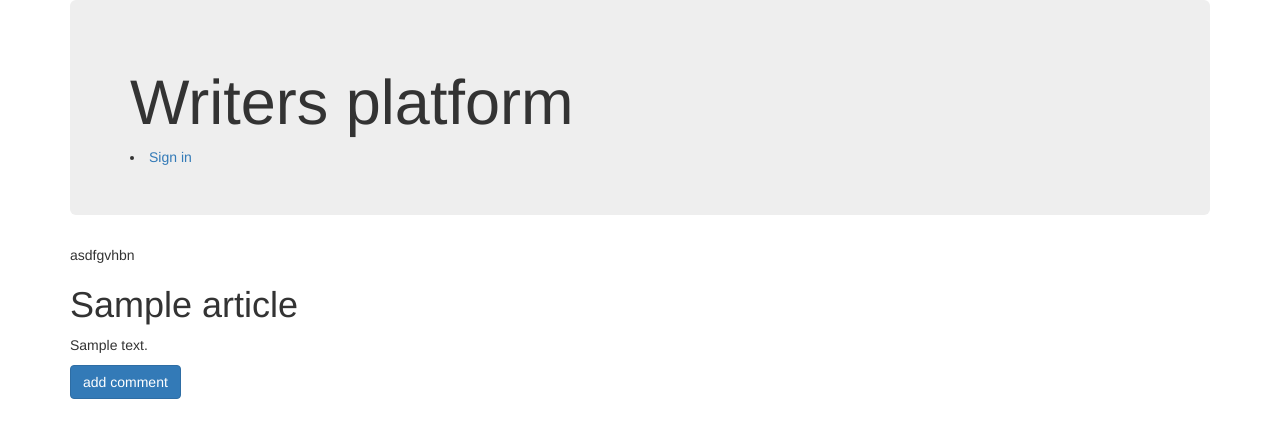
After one commit to DavidNjoroge/writers-platform, a Flask app: template app/templates/article.html in a window 1280 px wide. The commit adds this page. Shown: the top 438 px of the page. Run offline with Flask 2, Linux system fonts and the light colour scheme; tables that the repository leaves empty hold one stand-in row (values such as "Sample post"); the template is opened without the code that fills it: values that come from a table or form of the project are taken from there, most other values are stand-ins (such as "Sample title", 1, 10 or a date in 2020); parts of the project's set-up code (start-up, migrations or seed data) failed here and were passed over; some libraries are stand-ins or nearby versions.

Commit message:
finish implementing the article page

```diff
--- /dev/null
+++ b/app/templates/article.html
@@ -0,0 +1,12 @@
+{% extends 'base.html' %} {% block content %}
+
+<div class="container">
+  <p>asdfgvhbn</p>
+  <h1>{{article.title}}</h1>
+  <p>{{article.body}}</p>
+</div>
+<div class="container">
+  <a class="btn btn-primary" href="/comment/{{article.id}}">add comment</a>
+</div>
+
+{% endblock %}
--- a/config.py
+++ b/config.py
@@ -24,7 +24,7 @@ class DevConfig(Config):
     '''
     SQLALCHEMY_DATABASE_URI='postgresql+psycopg2://chutha:chutha@localhost/writers_platform'
 
-    debug=True
+    DEBUG=True
 
 config_options={
 'development':DevConfig,
--- a/manage.py
+++ b/manage.py
@@ -1,7 +1,7 @@
 from app import create_app,db
 from flask_script import Manager,Server
 from flask_migrate import Migrate,MigrateCommand
-
+from app.models import User,Article
 #create app instances
 
 app=create_app('development')
@@ -12,7 +12,7 @@ manager.add_command('server',Server)
 
 @manager.shell
 def make_shell_context():
-    return dict(app=app,db=db)
+    return dict(app=app,db=db,User=User,Article=Article)
 
 
 
```
Also changed, not shown: app/main/views.py (+13 -2 lines), app/templates/index.html (+9 -1 lines).
